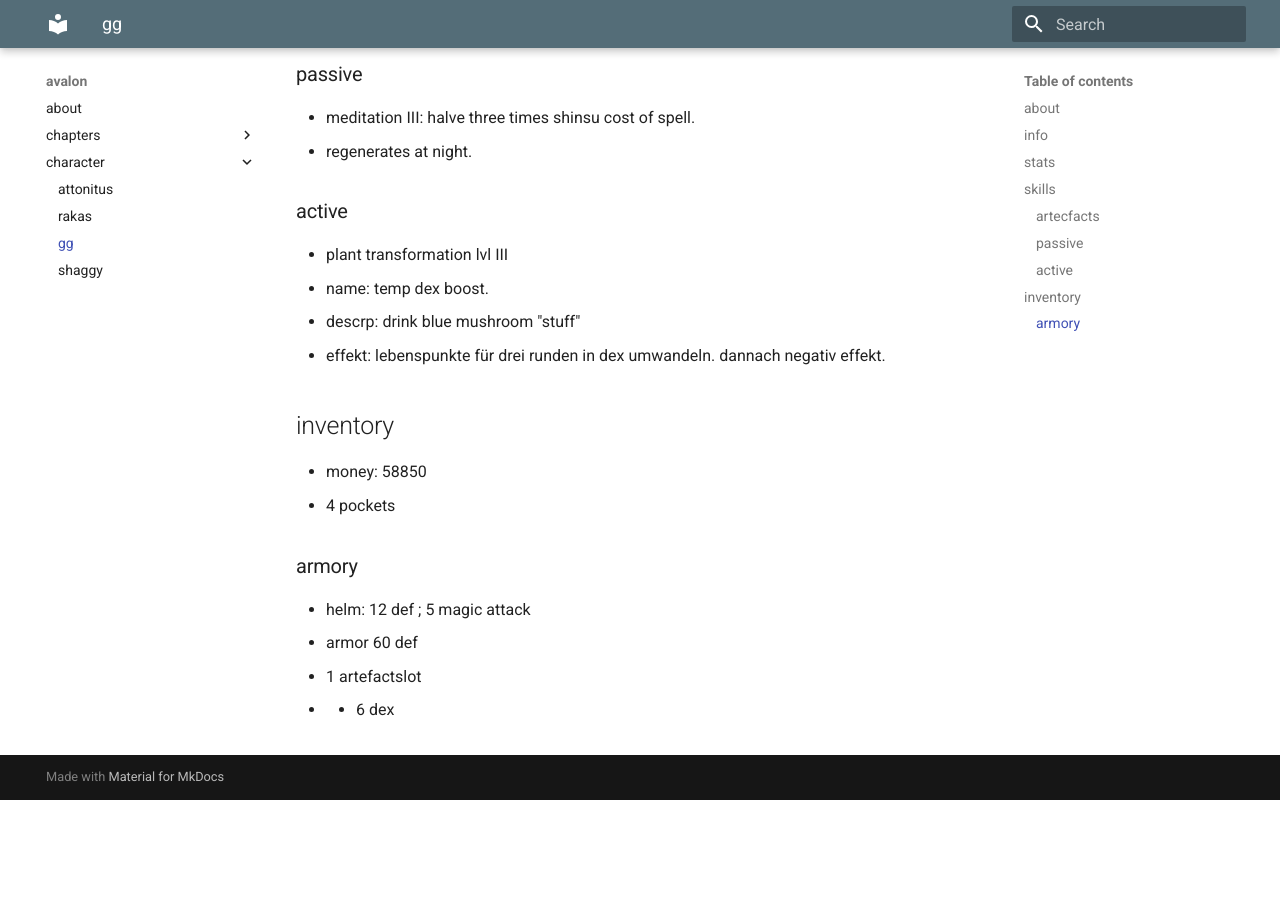
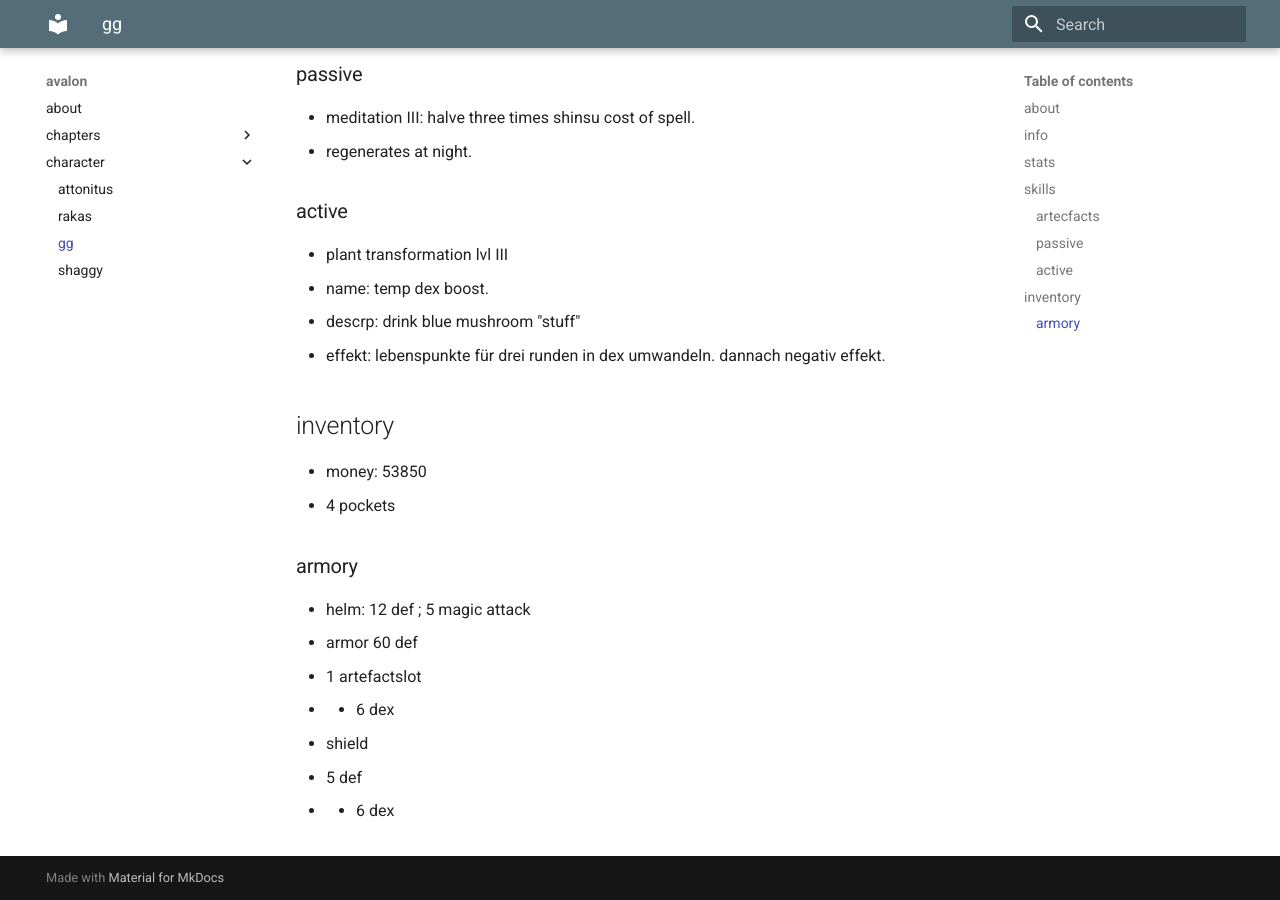
Before and after one commit to mkdocs-pnp/avalon, an MkDocs documentation site: the page built from docs/character/gustavo_ganso.md, in a window 1280 px wide and 900 px high, scrolled down 953 px. Built offline with MkDocs 1.6.1 and Material for MkDocs 9.7.7, drawn with Linux system fonts in a browser that asks for light colours; before the commit the page ends 1753 px from its top, so only the background shows below that.

Commit message:
Update gustavo_ganso.md

```diff
--- a/docs/character/gustavo_ganso.md
+++ b/docs/character/gustavo_ganso.md
@@ -41,7 +41,7 @@
 
 ## inventory
 
-* money: 58850
+* money: 53850
 * 4 pockets
 
 ### armory
@@ -50,3 +50,6 @@
 * armor 60 def
   * 1 artefactslot
   * + 6 dex
+* shield
+  * 5 def
+  * + 6 dex
```
